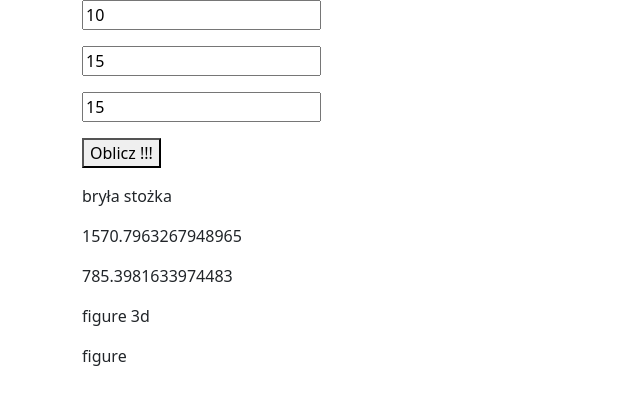
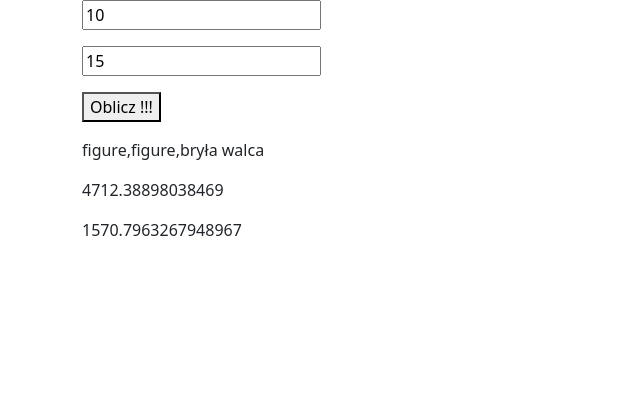
Before and after one commit to Michal-Radomski/Udemy_JS_and_TS_Courses, a website with bundled scripts: page 04 JS OOP/src/index.html in a window 1280 px wide. Both pictures are taken after a click on the button "Oblicz !!!". Shown: the whole page, without its empty margins (0-640 px from the left). Built offline with nearby package versions, Linux system fonts and the light colour scheme; files whose address does not match are found by name.

Commit message:
JS OOP - commit 20

```diff
--- a/04 JS OOP/src/index.html
+++ b/04 JS OOP/src/index.html
@@ -201,7 +201,7 @@
         <p id="pole3"></p>
       </div> -->
 
-      <div class="main">
+      <!-- <div class="main">
         <p><input type="text" id="rp" value="10" /></p>
         <p><input type="text" id="l" value="15" /></p>
         <p><input type="text" id="hc" value="15" /></p>
@@ -211,6 +211,15 @@
         <p id="pole"></p>
         <p id="figure3d"></p>
         <p id="figure"></p>
+      </div> -->
+
+      <div class="main">
+        <p><input type="text" id="rp" value="10" /></p>
+        <p><input type="text" id="hw" value="15" /></p>
+        <p><button type="button" id="btn1">Oblicz !!!</button></p>
+        <p id="walec"></p>
+        <p id="objetosc"></p>
+        <p id="pole"></p>
       </div>
     </div>
 
--- a/04 JS OOP/src/index.ts
+++ b/04 JS OOP/src/index.ts
@@ -898,61 +898,114 @@ const b = Number("123"); // b === 123 is true //* Number
 // }
 // btn.addEventListener("click", make3);
 
+// function Figure() {}
+// Figure.prototype.name = "figure";
+// Figure.prototype.toString = function () {
+//   return this.name;
+// };
+// function Figure3d(this: any) {
+//   this.name = "figure 3d";
+// }
+// function Cone(this: any, rp: number, l: number, hc: number) {
+//   this.rp = rp;
+//   this.l = l;
+//   this.hc = hc;
+//   this.name = "bryła stożka";
+//   this.makeVolume = function () {
+//     let partVolume = Math.PI * Math.pow(this.rp, 2) * this.hc;
+//     let volume = partVolume / 3;
+//     return volume;
+//   };
+//   this.makeArea = function () {
+//     let baseArea = Math.PI * Math.pow(this.rp, 2);
+//     let sideArea = Math.PI * this.rp * this.l;
+//     let fullArea = baseArea + sideArea;
+//     return fullArea;
+//   };
+// }
+// const tempFun = function () {};
+// // console.log("tempFunc:", tempFun);
+// tempFun.prototype = Figure.prototype;
+// Figure3d.prototype = new (tempFun as any)();
+// Figure3d.prototype.constructor = Figure3d;
+// tempFun.prototype = Figure3d.prototype;
+// Cone.prototype = new (tempFun as any)();
+// Cone.prototype.constructor = Cone;
+
+// function make() {
+//   const rp = (document.getElementById("rp") as HTMLInputElement).value;
+//   const l = (document.getElementById("l") as HTMLInputElement).value;
+//   const hc = (document.getElementById("hc") as HTMLInputElement).value;
+
+//   const cone = new (Cone as any)(rp, l, hc);
+//   let fig = cone.toString();
+//   let volume = cone.makeVolume();
+//   let area = cone.makeArea();
+
+//   (document.getElementById("coneFigure") as HTMLParagraphElement).innerHTML = fig;
+//   (document.getElementById("objetosc") as HTMLParagraphElement).innerHTML = volume;
+//   (document.getElementById("pole") as HTMLParagraphElement).innerHTML = area;
+
+//   const fig3d = new (Figure3d as any)();
+//   let figure3d = fig3d.toString();
+//   (document.getElementById("figure3d") as HTMLParagraphElement).innerHTML = figure3d;
+
+//   const emptyFig = new (Figure as any)();
+//   let figure = emptyFig.toString();
+//   (document.getElementById("figure") as HTMLParagraphElement).innerHTML = figure;
+// }
+// const btn = document.getElementById("btn1") as HTMLButtonElement;
+// btn.addEventListener("click", make);
+
 function Figure() {}
 Figure.prototype.name = "figure";
 Figure.prototype.toString = function () {
-  return this.name;
+  const resultArr = [];
+  if (this.constructor.parent) {
+    resultArr[resultArr.length] = this.constructor.parent.toString();
+  }
+  resultArr[resultArr.length] = this.name;
+  return resultArr.join(",");
 };
 function Figure3d(this: any) {
   this.name = "figure 3d";
 }
-function Cone(this: any, rp: number, l: number, hc: number) {
+function Cylinder(this: any, rp: number, hw: number) {
   this.rp = rp;
-  this.l = l;
-  this.hc = hc;
-  this.name = "bryła stożka";
+  this.hw = hw;
+  this.name = "bryła walca";
   this.makeVolume = function () {
-    let partVolume = Math.PI * Math.pow(this.rp, 2) * this.hc;
-    let volume = partVolume / 3;
-    return volume;
+    return Math.PI * Math.pow(this.rp, 2) * this.hw;
   };
   this.makeArea = function () {
+    let asideArea = 2 * Math.PI * this.rp * this.hw;
     let baseArea = Math.PI * Math.pow(this.rp, 2);
-    let sideArea = Math.PI * this.rp * this.l;
-    let fullArea = baseArea + sideArea;
+    let fullArea = 2 * baseArea + asideArea;
     return fullArea;
   };
 }
 const tempFun = function () {};
-// console.log("tempFunc:", tempFun);
 tempFun.prototype = Figure.prototype;
 Figure3d.prototype = new (tempFun as any)();
 Figure3d.prototype.constructor = Figure3d;
+Figure3d.parent = Figure.prototype;
 tempFun.prototype = Figure3d.prototype;
-Cone.prototype = new (tempFun as any)();
-Cone.prototype.constructor = Cone;
+Cylinder.prototype = new (tempFun as any)();
+Cylinder.prototype.constructor = Cylinder;
+Cylinder.parent = Figure3d.prototype;
 
 function make() {
   const rp = (document.getElementById("rp") as HTMLInputElement).value;
-  const l = (document.getElementById("l") as HTMLInputElement).value;
-  const hc = (document.getElementById("hc") as HTMLInputElement).value;
+  const hw = (document.getElementById("hw") as HTMLInputElement).value;
 
-  const cone = new (Cone as any)(rp, l, hc);
-  let fig = cone.toString();
-  let volume = cone.makeVolume();
-  let area = cone.makeArea();
+  const cylinder = new (Cylinder as any)(rp, hw);
+  let fig = cylinder.toString();
+  let volume = cylinder.makeVolume();
+  let area = cylinder.makeArea();
 
-  (document.getElementById("coneFigure") as HTMLParagraphElement).innerHTML = fig;
+  (document.getElementById("walec") as HTMLParagraphElement).innerHTML = fig;
   (document.getElementById("objetosc") as HTMLParagraphElement).innerHTML = volume;
   (document.getElementById("pole") as HTMLParagraphElement).innerHTML = area;
-
-  const fig3d = new (Figure3d as any)();
-  let figure3d = fig3d.toString();
-  (document.getElementById("figure3d") as HTMLParagraphElement).innerHTML = figure3d;
-
-  const emptyFig = new (Figure as any)();
-  let figure = emptyFig.toString();
-  (document.getElementById("figure") as HTMLParagraphElement).innerHTML = figure;
 }
 const btn = document.getElementById("btn1") as HTMLButtonElement;
 btn.addEventListener("click", make);
```
